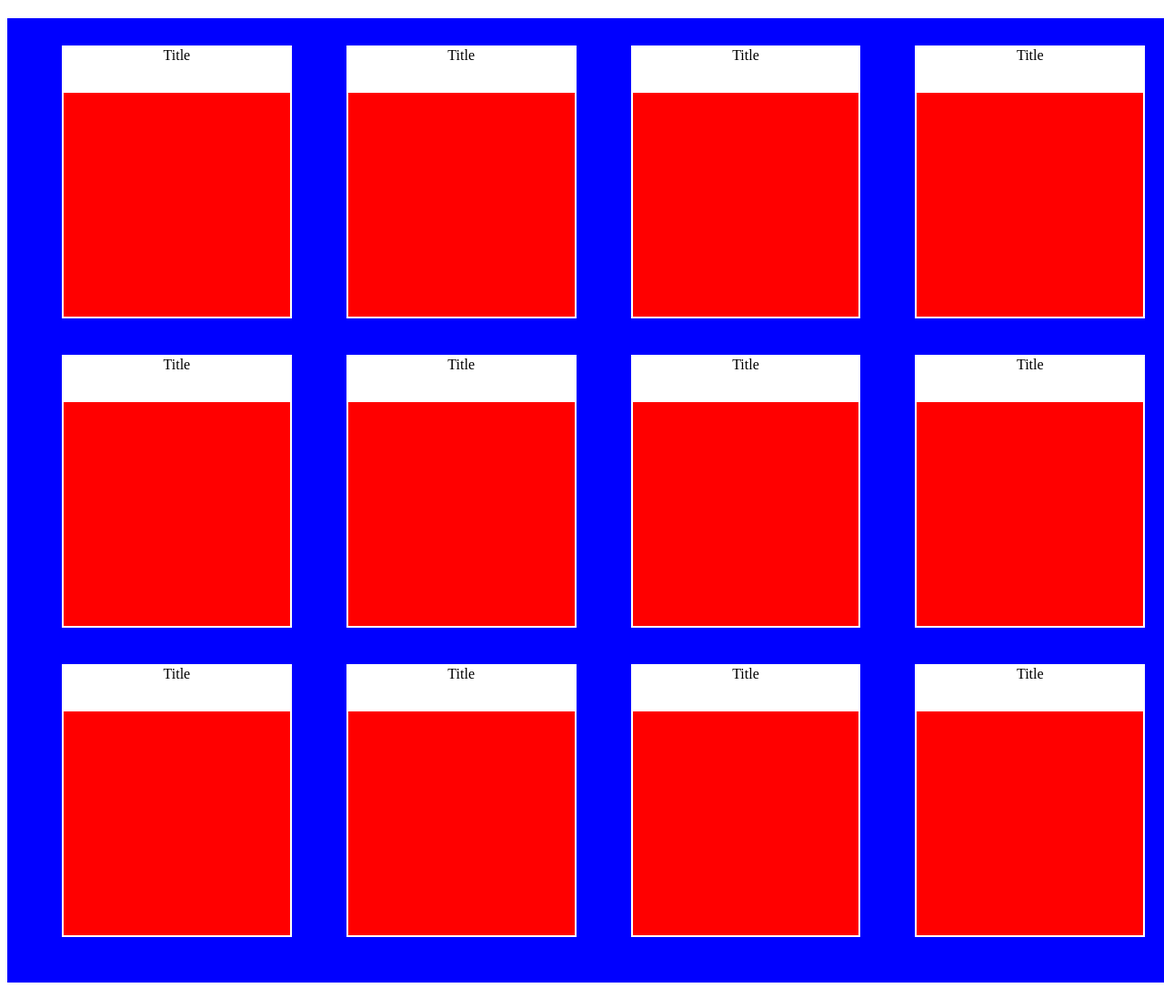
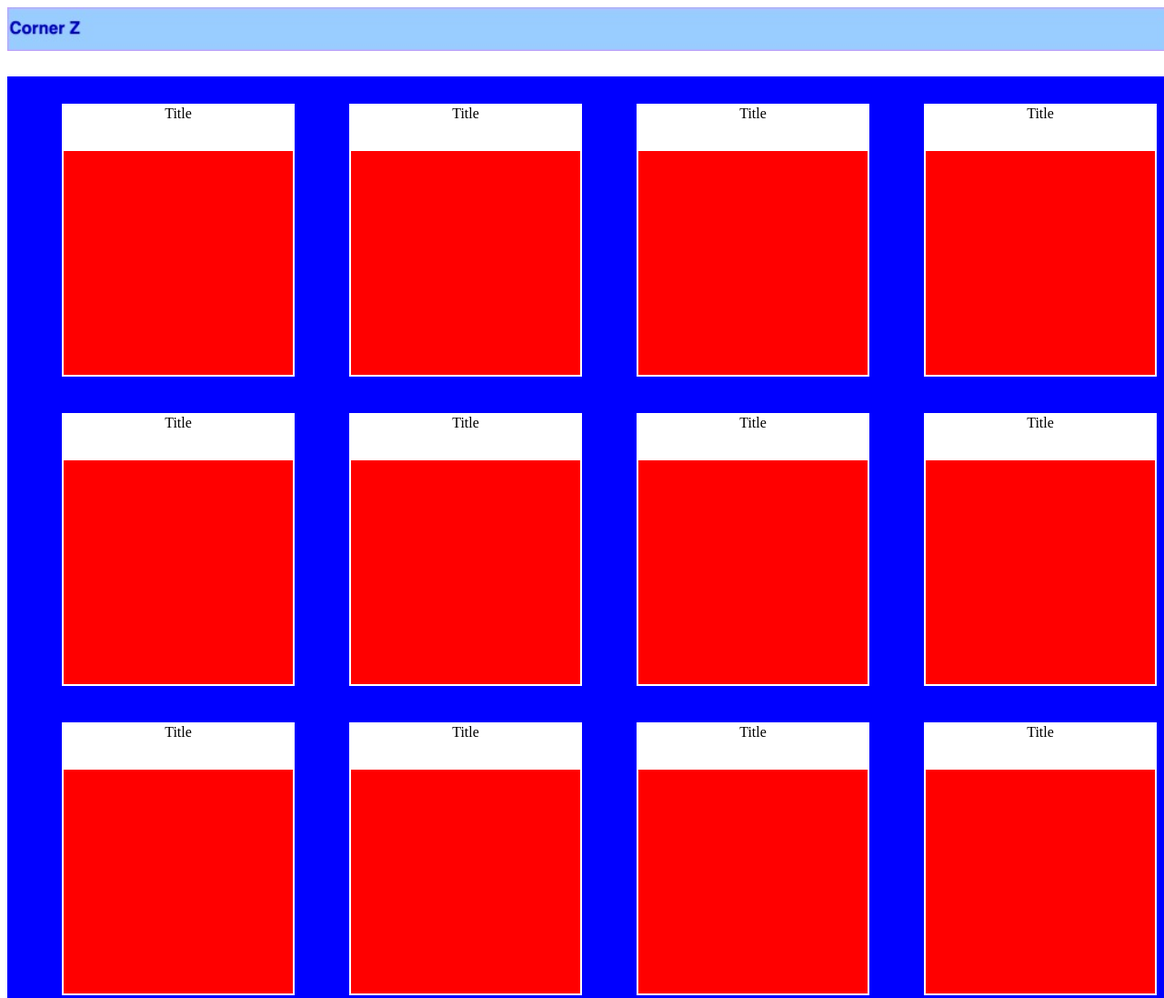
Before and after one commit to ZawMT/WebUI, a plain HTML site: page 02CssDivSleek/index.html in a window 1280 px wide. Shown: the top 1097 px of the page at 91% size. Drawn offline with nearby package versions, Linux system fonts and the light colour scheme.

Commit message:
Adding reference

```diff
--- a/02CssDivSleek/app.css
+++ b/02CssDivSleek/app.css
@@ -1,4 +1,5 @@
 /*This Div will adjust to the resizing*/
+/*Ref: https://www.w3schools.com/cssref/tryit.asp?filename=trycss_background-image*/
 #titleBar {
   position:fixed;
   width:100%;
@@ -8,7 +9,10 @@
   background-repeat:no-repeat;
 }
 
+/*From the tutorial @ https://www.youtube.com/watch?v=T_DIpApkjwM*/
 .container {
+    position:absolute;
+    top:8%;
     width:100%;
     overflow:hidden;
     background:blue;
--- a/02CssDivSleek/index.html
+++ b/02CssDivSleek/index.html
@@ -7,8 +7,7 @@
     </head>
     <body>
 		<div ng-controller='ctrlMain'>
-			<!--<div id="titleBar">
-			</div>-->
+			<div id="titleBar"></div>
 			<div class="container">
 				<ul>
 					<li><div class="header">Title</div></li>
```
